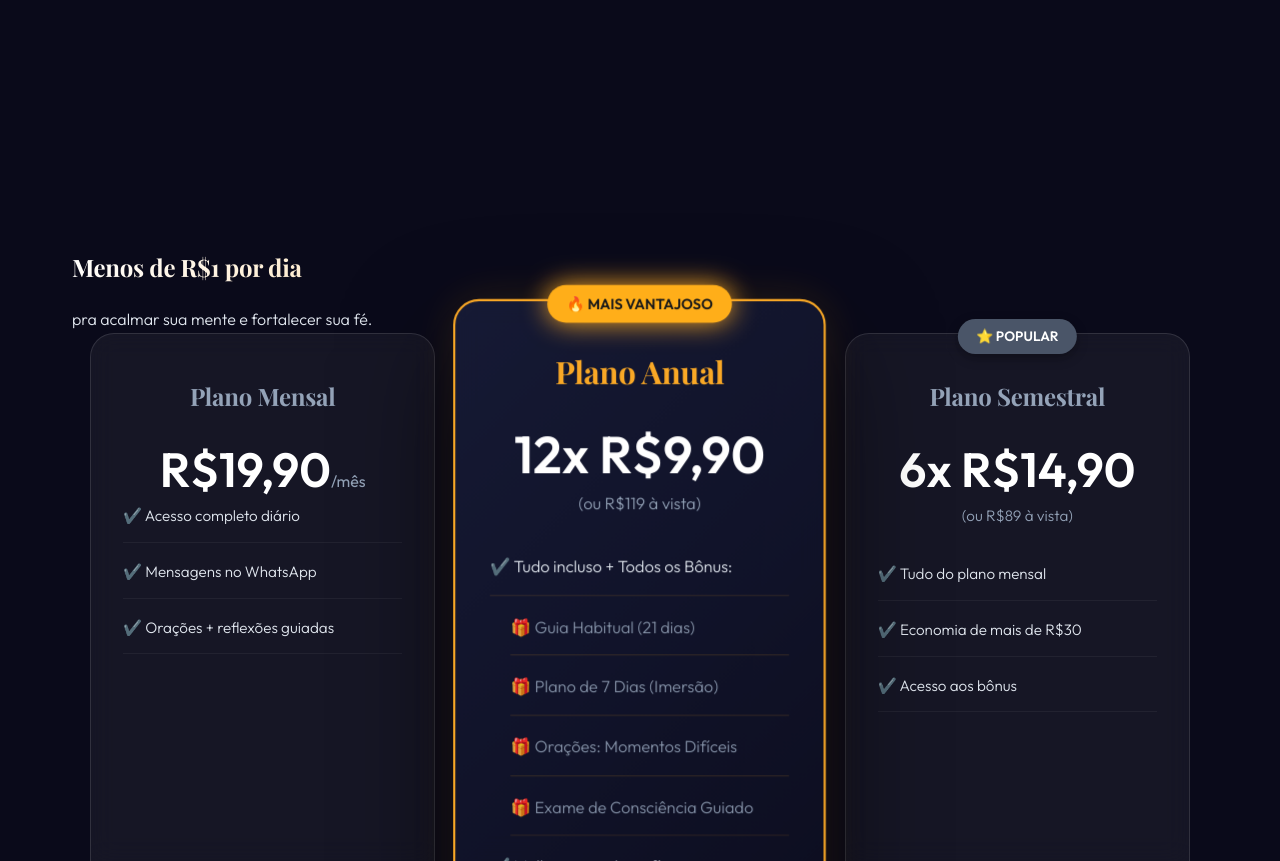
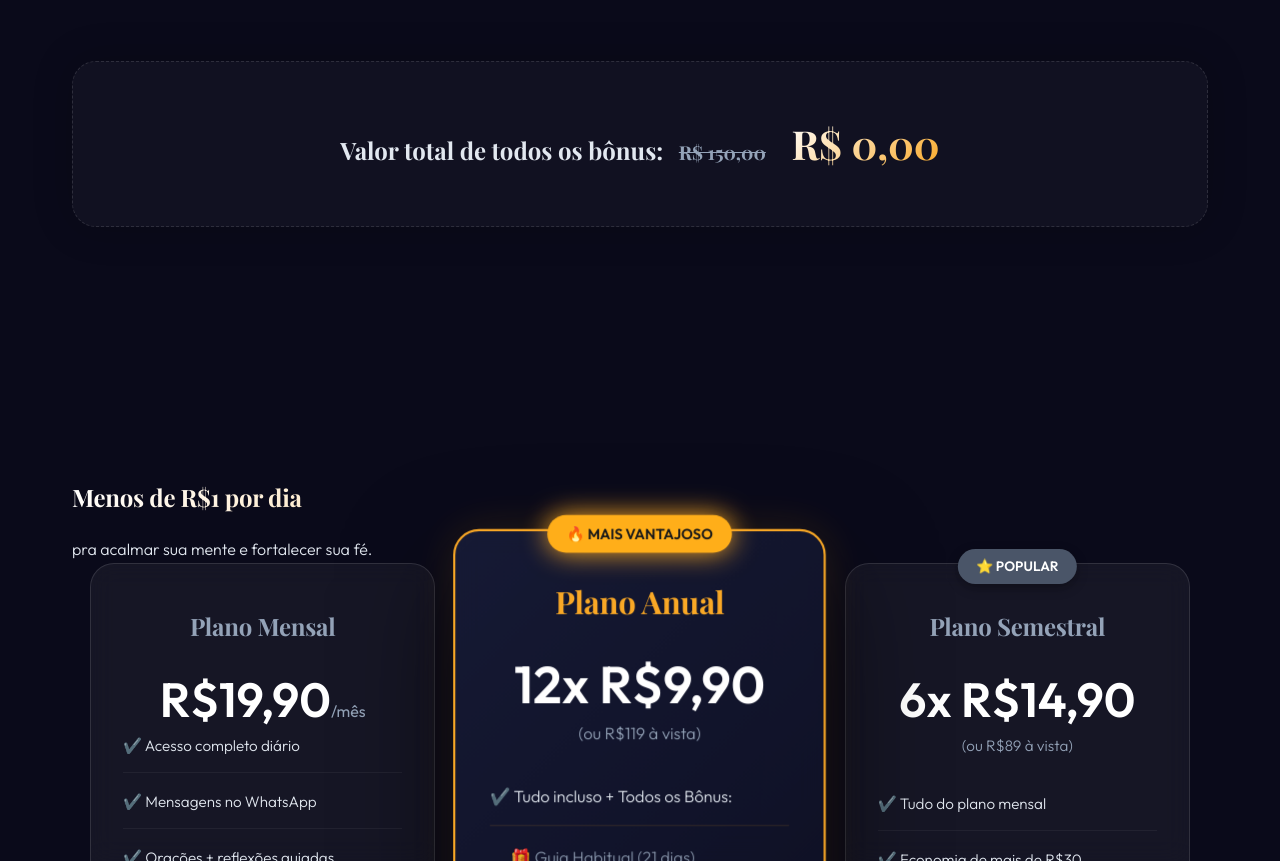
Before and after one commit to geommmar-cpu/Rotina-com-Deus, a website built with Vite: page index.html in a window 1280 px wide. Shown: the part 8587-9448 px from the top of the page. Built offline with nearby package versions, Linux system fonts and the light colour scheme; a web font is replaced by a local one.

Commit message:
feat(landing): add bonus total value summary

```diff
--- a/index.html
+++ b/index.html
@@ -352,6 +352,9 @@
               <span class="bonus-value"><del>De R$ 37,00</del> por <strong>R$ 0,00</strong></span>
             </div>
           </div>
+          <div class="bonus-summary reveal">
+            <p>Valor total de todos os bônus: <span class="old-price">R$ 150,00</span> <span class="new-price gradient-text">R$ 0,00</span></p>
+          </div>
         </div>
       </section>
 
--- a/src/style.css
+++ b/src/style.css
@@ -1480,3 +1480,35 @@ section {
   margin-top: 0.35rem;
   color: var(--text-dim) !important;
 }
+
+/* Bonus Summary Highlight */
+.bonus-summary {
+  text-align: center;
+  margin-top: 4rem;
+  padding: 3rem 2rem;
+  background: rgba(255, 255, 255, 0.03);
+  border-radius: 24px;
+  border: 1px dashed var(--glass-border);
+  box-shadow: 0 0 40px rgba(0, 0, 0, 0.2);
+}
+
+.bonus-summary p {
+  font-size: 1.5rem;
+  font-family: var(--font-heading);
+  font-weight: 600;
+  color: var(--text);
+  margin: 0;
+}
+
+.bonus-summary .old-price {
+  text-decoration: line-through;
+  color: var(--text-dim);
+  margin: 0 10px;
+  font-size: 1.2rem;
+}
+
+.bonus-summary .new-price {
+  font-size: 2.5rem;
+  font-weight: 800;
+  margin-left: 10px;
+}
```
